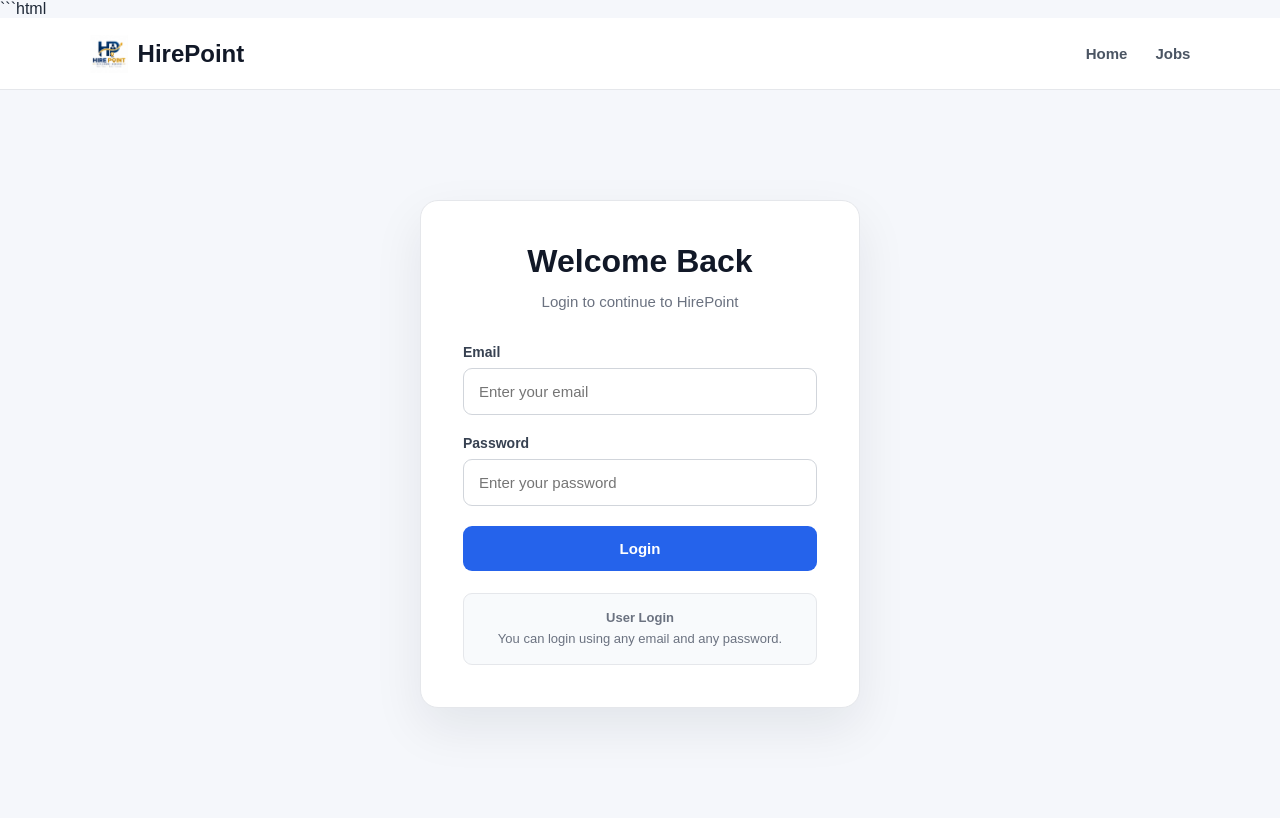
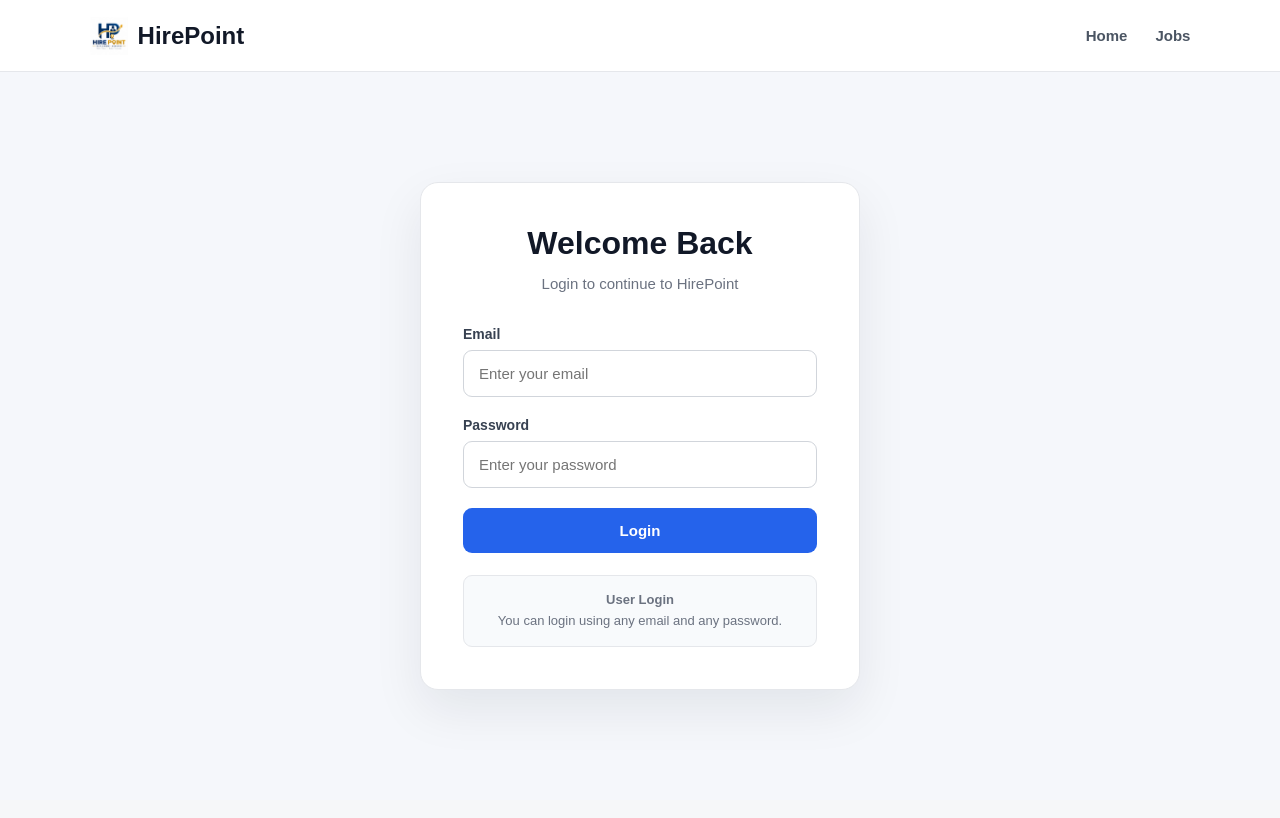
Before and after one commit to Yashrajsingh0603/Hire-Point-Placement-Services-Website, a Flask app: page /login in a window 1280 px wide. After the commit the page ends 704 px from the top, so only its background shows below. Run offline with Flask 3, Linux system fonts and the light colour scheme.

Commit message:
login update

````diff
--- a/templates/login.html
+++ b/templates/login.html
@@ -1,4 +1,3 @@
-```html
 <!DOCTYPE html>
 <html lang="en">
 <head>
````
